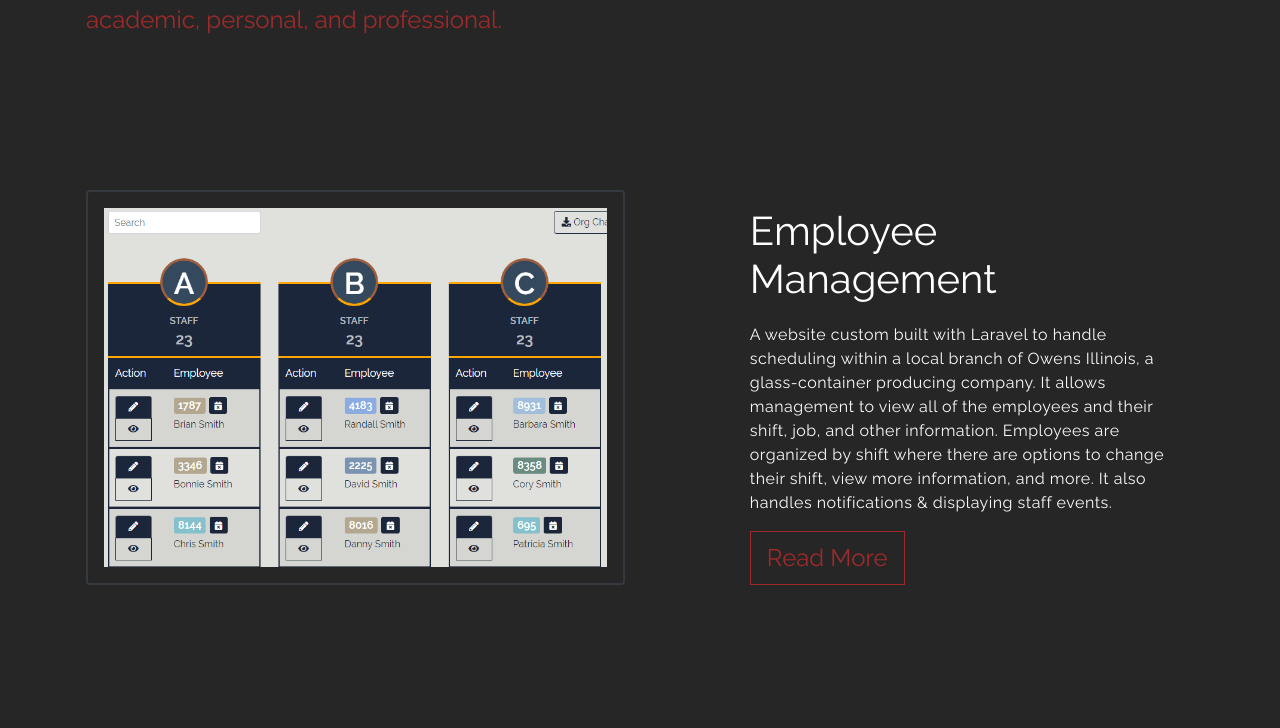
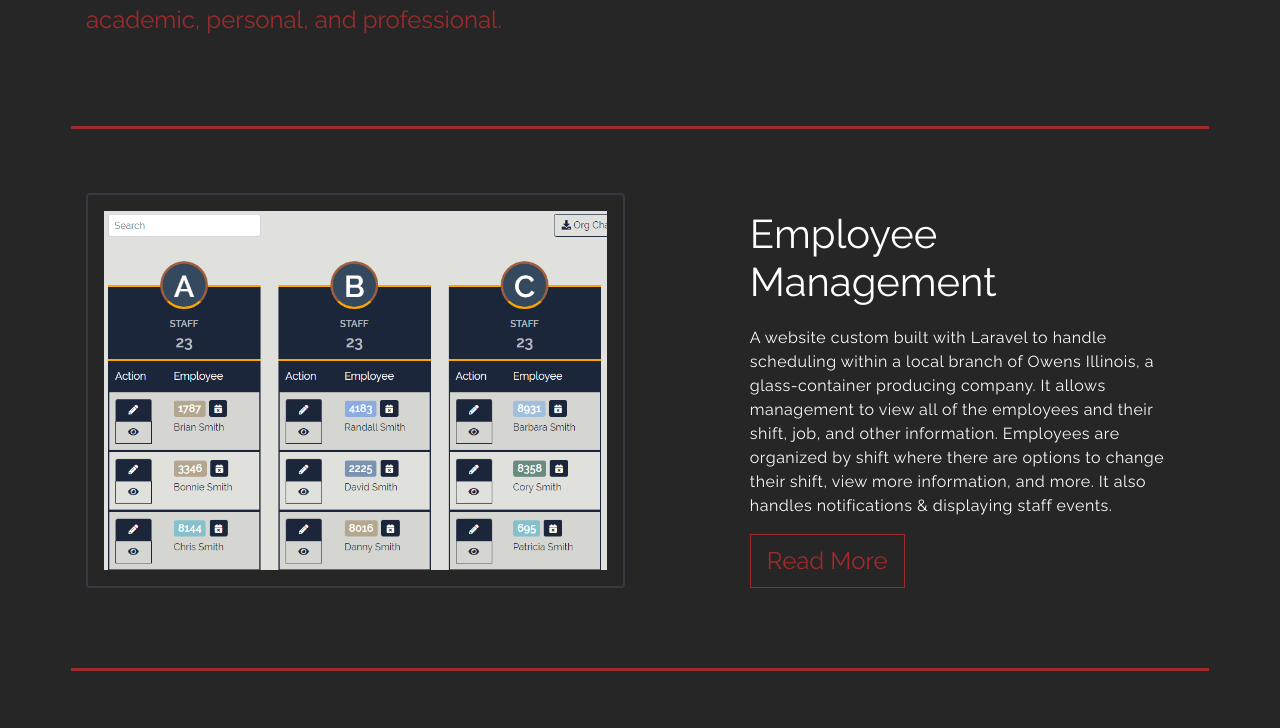
Before and after one commit to ejoebanks/eliweb, an Angular app: page / in a window 1280 px wide. Shown: the part 467-1195 px from the top of the page. Built offline with nearby package versions, Linux system fonts and the light colour scheme; a web font is replaced by a local one.

Commit message:
Added border to sections

```diff
--- a/src/app/maincontent/maincontent.component.css
+++ b/src/app/maincontent/maincontent.component.css
@@ -128,3 +128,7 @@ h2 {
   border-color: #8e2526 !important;
   background-color: #8e2526 !important;
 }
+
+.pb-5 {
+  border-top: 3px solid #9E2A2B;
+}
```
